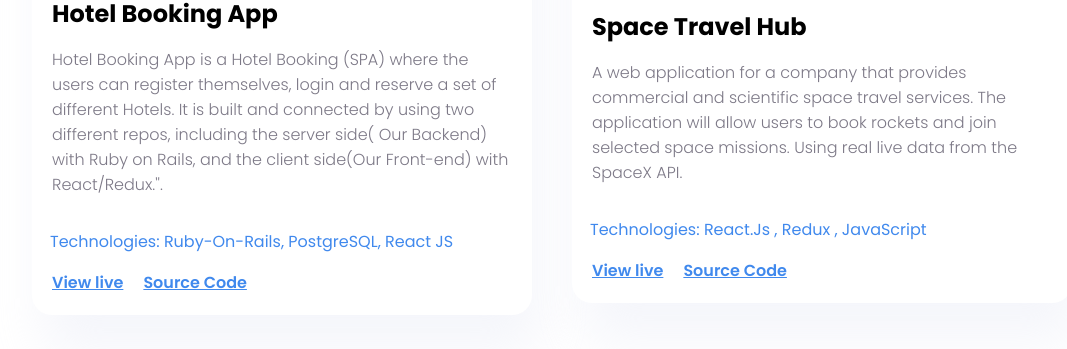
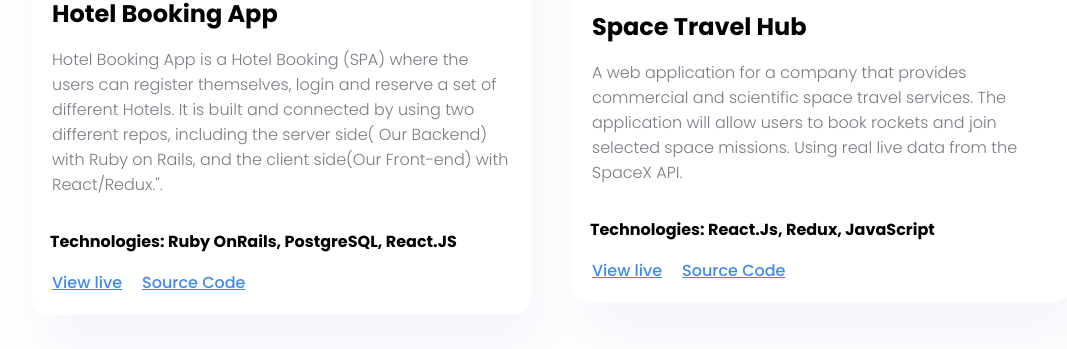
Before and after one commit to Tadessejemal1/portfolio-new, a React app: page /#/projects in a window 1280 px wide. Shown: the part 1266-1615 px from the top of the page, without its empty margins (88-1155 px from the left). Built offline with nearby package versions, Linux system fonts and the light colour scheme.

Commit message:
Update project style

```diff
--- a/src/assets/projectsData.js
+++ b/src/assets/projectsData.js
@@ -25,7 +25,7 @@
         projectName: 'Hotel Booking App',
         projectDescription: `Hotel Booking App is a Hotel Booking (SPA) where the users can register themselves, login and reserve a set of different Hotels. It is built and connected by using two different repos, including the server side( Our Backend) with Ruby on Rails, and the client side(Our Front-end) with React/Redux.''.`,
         imageUrl: 'https://tadessejemal1.github.io/portfolio-personal/images/Capture2.JPG',
-        skills: 'Technologies:  Ruby-On-Rails, PostgreSQL, React JS',
+        skills: 'Technologies:  Ruby OnRails, PostgreSQL, React.JS',
         projectUrl: 'https://euphonious-cactus-a77132.netlify.app/',
         sourceUrl: 'https://github.com/Tadessejemal1/math-magicians.git',
     },
@@ -35,7 +35,7 @@
         projectDescription:
             'A web application for a company that provides commercial and scientific space travel services. The application will allow users to book rockets and join selected space missions. Using real live data from the SpaceX API.',
         imageUrl: 'https://tadessejemal1.github.io/portfolio-personal/images/Capture6.JPG',
-        skills: 'Technologies:  React.Js , Redux , JavaScript',
+        skills: 'Technologies:  React.Js,   Redux,   JavaScript',
         projectUrl: 'https://lokurasrlz.github.io/Space-Travelers/',
         sourceUrl: 'https://github.com/Tadessejemal1/Space-Travelers-Hub.git',
 
--- a/src/components/Projects/Projects.css
+++ b/src/components/Projects/Projects.css
@@ -50,14 +50,14 @@
     color: #7d7987;
 }
 .project-live-link{
-    font-weight: 600;
+    font-weight: 500;
     color: #4089ed;
 }
 
 .languages-list {
-    color: #4089ed;
+    color: black;
     margin-left: -8px;
-
+    font-weight: 700;
 }
 
 .project-stack {
```
